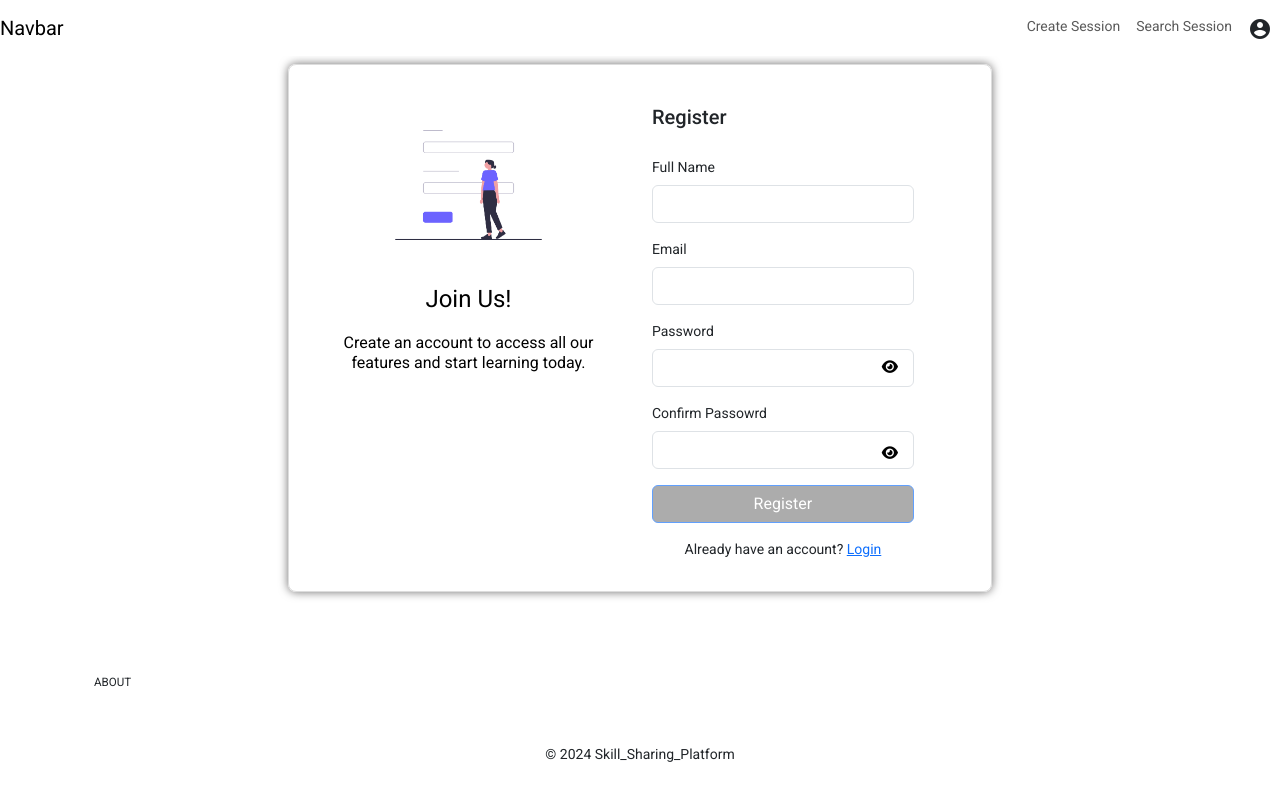
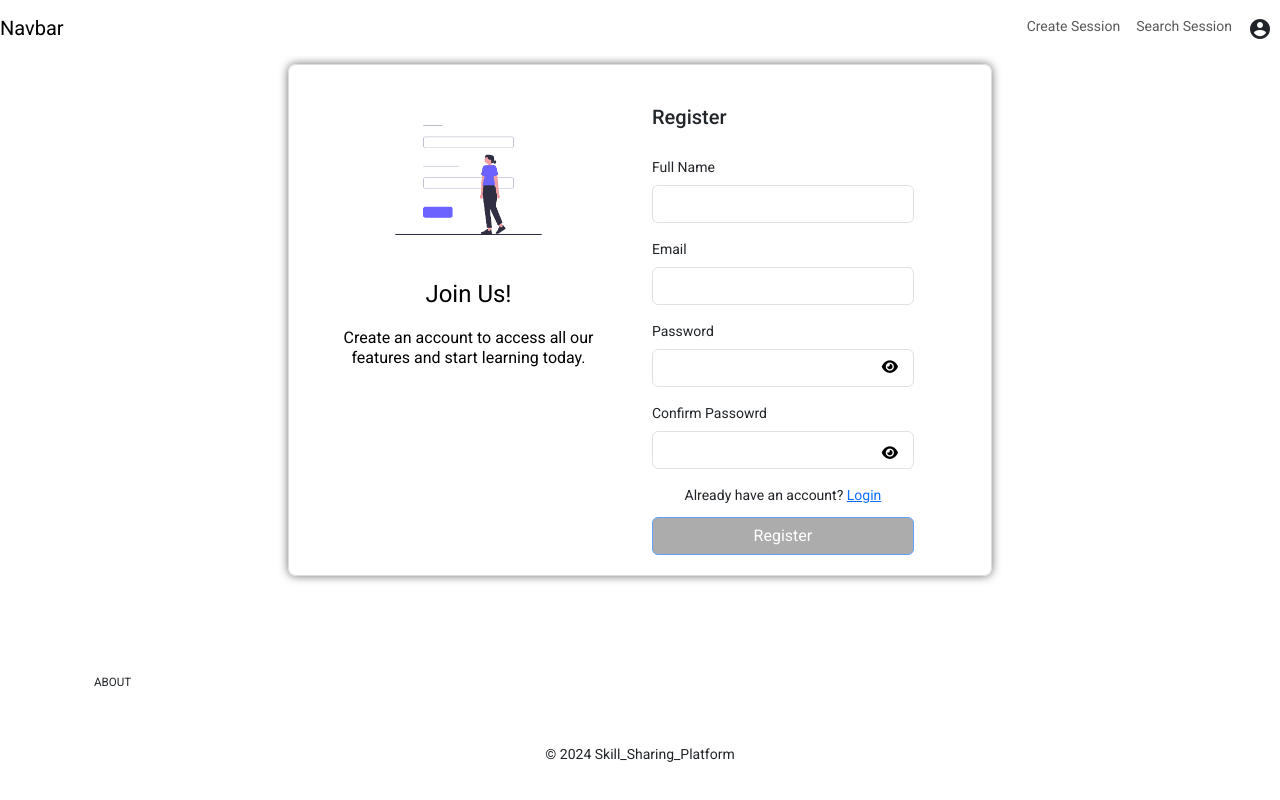
Before and after one commit to RohitMogal/Skill_sharing_Platform_FE, an Angular app: page /register in a window 1280 px wide. Built offline with nearby package versions, Linux system fonts and the light colour scheme.

Commit message:
changes in file

```diff
--- a/src/app/register/register.component.html
+++ b/src/app/register/register.component.html
@@ -59,12 +59,13 @@
           </div>
           <div class="form-text text-danger" [ngStyle]="{'display':repeatPass}">*Confirm Password is Invalid</div>
         </div>
+        <div class="text-center mt-3">
+          <p>Already have an account? <a routerLink="/login">Login</a></p>
+        </div>
         <button type="submit" class="btn btn-primary w-100" color="registerForm.valid ? 'primary' : ''"
           [disabled]="!registerForm.valid">Register</button>
       </form>
-      <div class="text-center mt-3">
-        <p>Already have an account? <a routerLink="/login">Login</a></p>
-      </div>
+
     </div>
   </div>
 </div>
```
